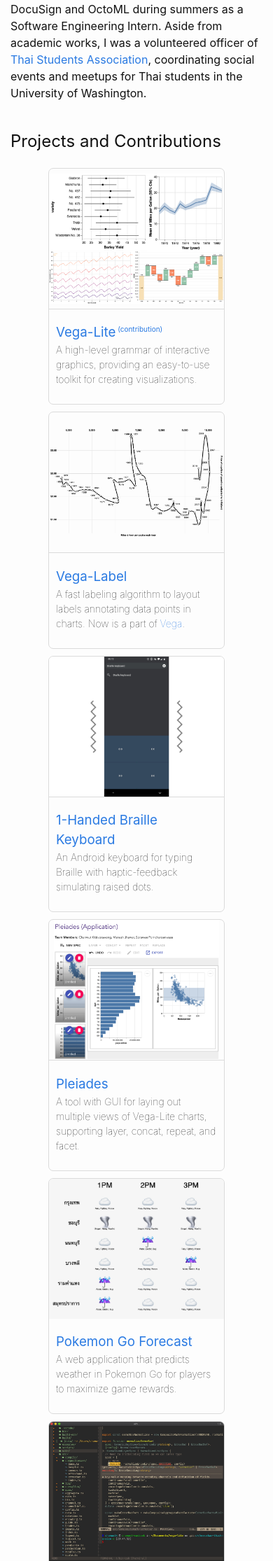
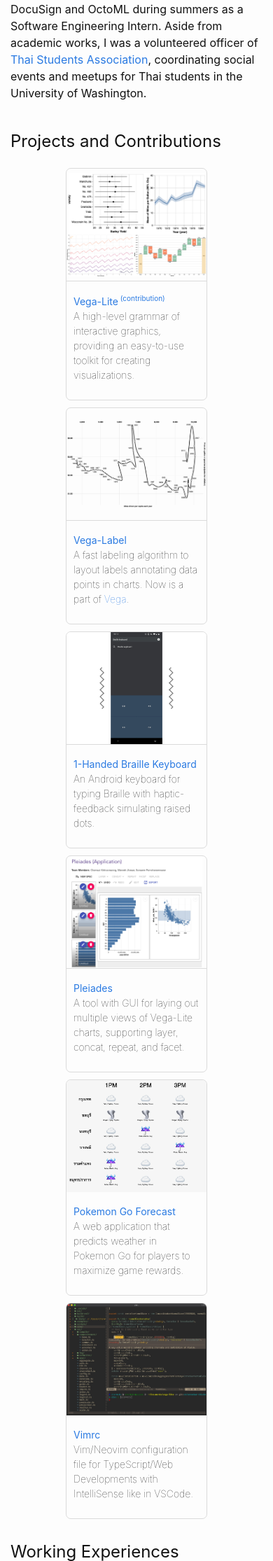
Before and after one commit to mozartfish/chanwutk.github.io, a Jekyll site: the page built from index.md, in a window 390 px wide. Shown: the part 947-3177 px from the top of the page at 70% size. Built offline with Jekyll 4.4.1, drawn with Linux system fonts in a browser that asks for light colours; some of the changed text lies outside the part shown.

Commit message:
fix size for mobile

```diff
--- a/_includes/footer.html
+++ b/_includes/footer.html
@@ -7,12 +7,12 @@
       <div class="footer-col">
       {%- if site.author %}
         <ul class="contact-list">
-          {% if site.author.name -%}
+          <!-- {% if site.author.name -%}
             <li class="p-name">{{ site.author.name | escape }}</li>
           {% endif -%}
           {% if site.author.email -%}
             <li><a class="u-email">{{ site.author.email }}</a></li>
-          {%- endif %}
+          {%- endif %} -->
           {%- include social.html -%}
         </ul>
       {%- endif %}
--- a/_sass/minima/custom-styles.scss
+++ b/_sass/minima/custom-styles.scss
@@ -18,6 +18,13 @@
   background-color: $link-base-color;
   color: white;
   text-decoration: none;
+}
+
+@include media-query($on-palm) {
+  .footer-col-wrapper {
+    display: flex;
+    flex-direction: column;
+  }
 }
 
 // Project -------------------------------------------------------------------------------
@@ -64,6 +71,16 @@
 @include media-query($on-palm) {
   .home-project-container {
     margin: 5px;
+    width: 200px;
+    .home-item-title {
+      font-size: 14px;
+    }
+  }
+
+  .home-project-image,
+  .home-project-image-with-border {
+    width: 200px;
+    height: 160px;
   }
 }
 
@@ -116,8 +133,8 @@
 // overriding
 // TODO: make my own class
 .social-media-list {
-  // display: flex;
-  // justify-content: center;
+  display: flex;
+  justify-content: center;
   li {
     a {
       border: none;
```
